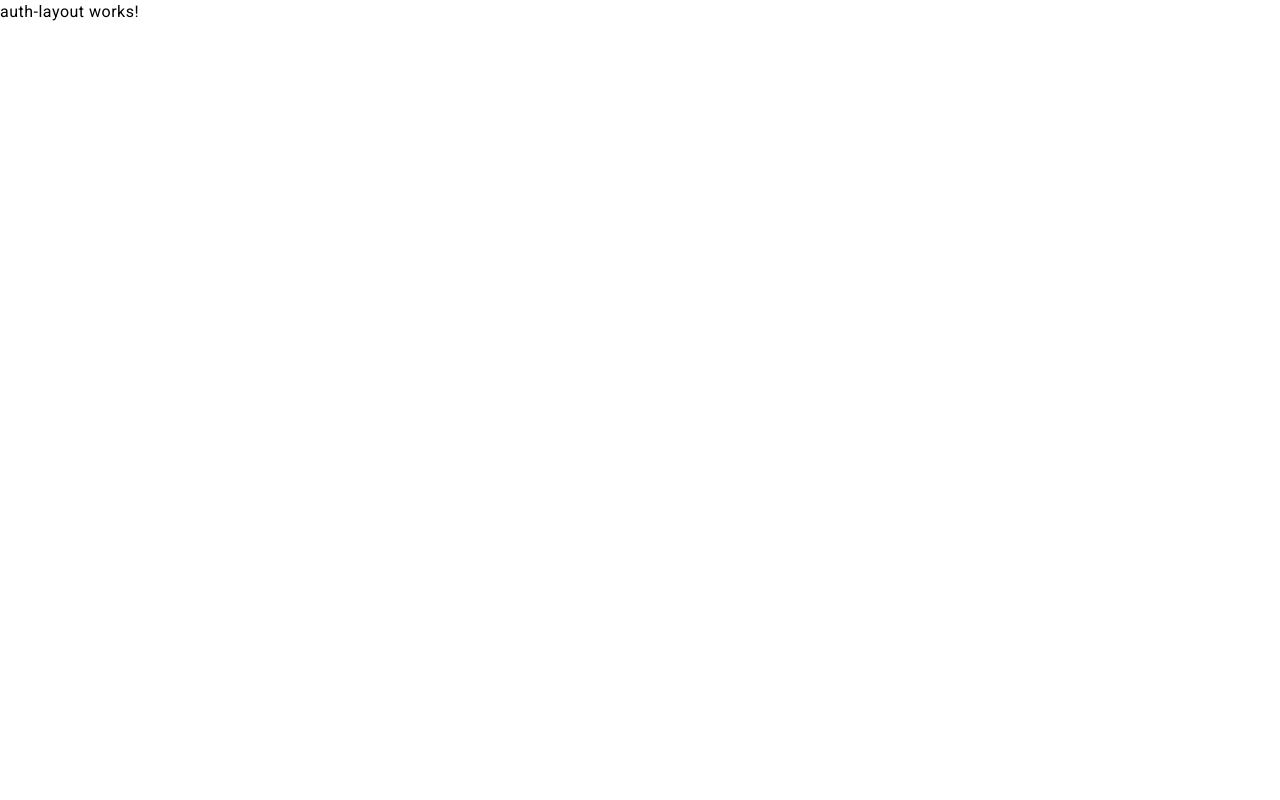
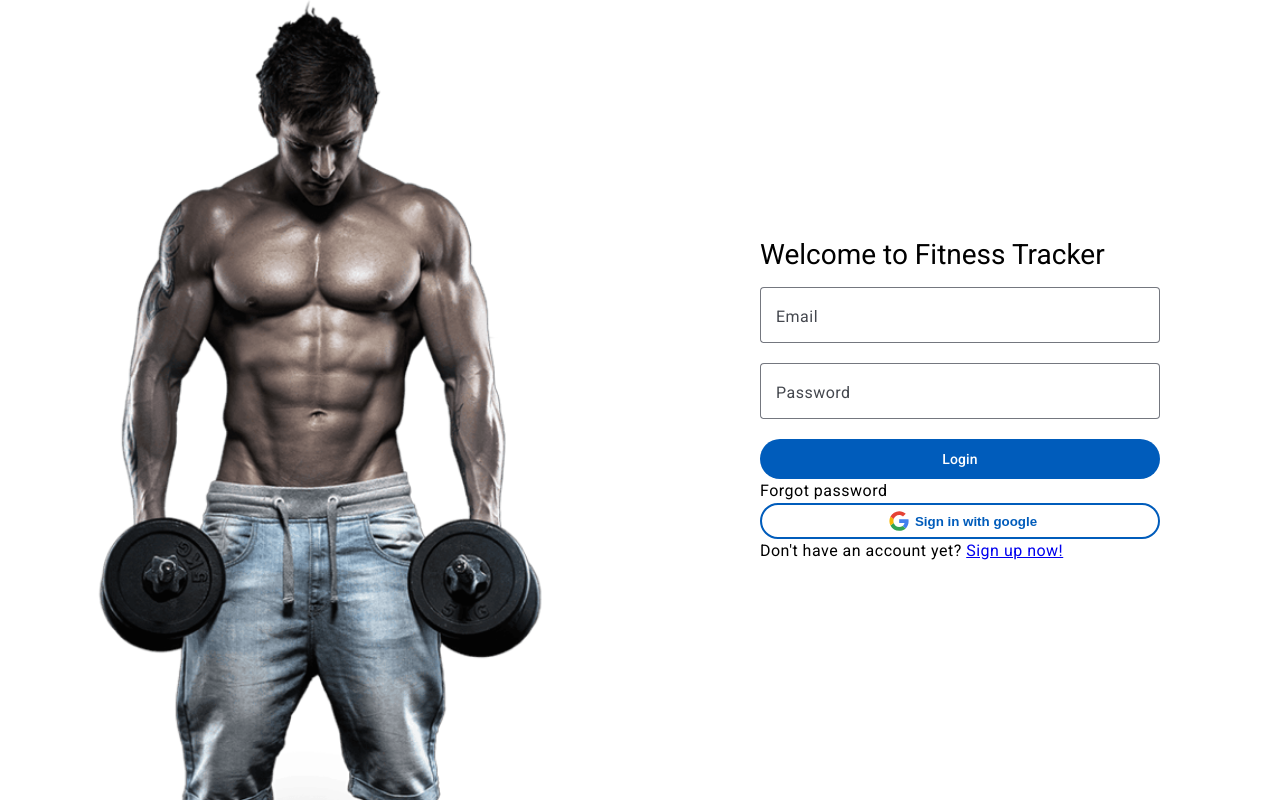
Before and after one commit to PritamMajumder-MFSI/fitness-tracking-app-frontend, an Angular app: page /auth/login in a window 1280 px wide. Built offline with nearby package versions, Linux system fonts and the light colour scheme.

Commit message:
Auth layout and login component

```diff
--- a/src/app/components/layout/auth-layout/auth-layout.component.html
+++ b/src/app/components/layout/auth-layout/auth-layout.component.html
@@ -1 +1,4 @@
-<p>auth-layout works!</p>
+<div class="authOuter">
+  <img class="authImg" src="icons/authbg.png" />
+  <ng-content></ng-content>
+</div>
--- a/src/app/components/layout/auth-layout/auth-layout.component.scss
+++ b/src/app/components/layout/auth-layout/auth-layout.component.scss
@@ -0,0 +1,21 @@
+.authOuter{
+    height: 100vh;
+    overflow:hidden;
+    display: grid;
+    grid-template-columns: 50% 50%;
+    .authImg{
+
+        height: 100%;
+        width: 100%;
+        object-fit: cover;
+    }
+}
+
+@media only screen and (max-width: 600px) {
+    .authImg {
+      display: none;
+    }
+    .authOuter{
+        grid-template-columns: 100%;
+    }
+  }
--- a/src/app/pages/auth/login/login.component.html
+++ b/src/app/pages/auth/login/login.component.html
@@ -1 +1,23 @@
-<app-auth-layout></app-auth-layout>
+<app-auth-layout>
+  <form class="outerForm">
+    <h5>Welcome to Fitness Tracker</h5>
+    <mat-form-field appearance="outline">
+      <mat-label>Email</mat-label>
+      <input type="email" matInput placeholder="Ex. pat@example.com" />
+    </mat-form-field>
+    <mat-form-field appearance="outline">
+      <mat-label>Password</mat-label>
+      <input type="password" matInput placeholder="" />
+    </mat-form-field>
+
+    <button mat-flat-button>Login</button>
+    <span>Forgot password</span>
+    <button class="googleLogo">
+      <img src="icons/google_logo.svg" />
+      <span>Sign in with google</span>
+    </button>
+    <span
+      >Don't have an account yet? <a routerLink="/auth/signup">Sign up now!</a>
+    </span>
+  </form>
+</app-auth-layout>
--- a/src/app/pages/auth/login/login.component.scss
+++ b/src/app/pages/auth/login/login.component.scss
@@ -0,0 +1,32 @@
+.outerForm{
+    display: flex;
+    flex-direction: column;
+    align-items: center;
+    justify-content: center;
+    max-height: 100vh;
+    *{
+        width: 80%;
+        max-width: 25rem;
+    }
+    .googleLogo{
+        cursor:pointer;
+        display: flex;
+        border: 2px solid #005cbb;
+        border-radius: 20px;
+        align-items: center;
+        justify-content: center;
+        background: transparent;
+
+        img{
+            height: 32px;
+            width: 32px;
+        }
+        span{
+            color: #005cbb;
+            width: fit-content;
+            font-weight: 600;
+        } &:hover{
+            background:#aeccea2c;
+        }
+    }
+}
--- a/src/styles.scss
+++ b/src/styles.scss
@@ -1,4 +1,6 @@
 /* You can add global styles to this file, and also import other style files */
+@import "@angular/material/prebuilt-themes/azure-blue.css";
+
 *{
     padding:0px;
     box-sizing: border-box;
```
Also changed, not shown: src/app/pages/auth/login/login.component.ts (+11 -1 lines), public/icons/authbg.png (added), public/icons/google_logo.svg (added).
